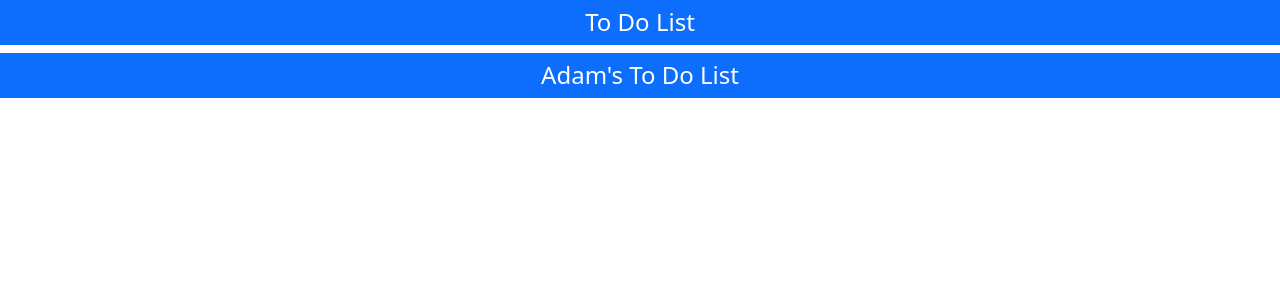
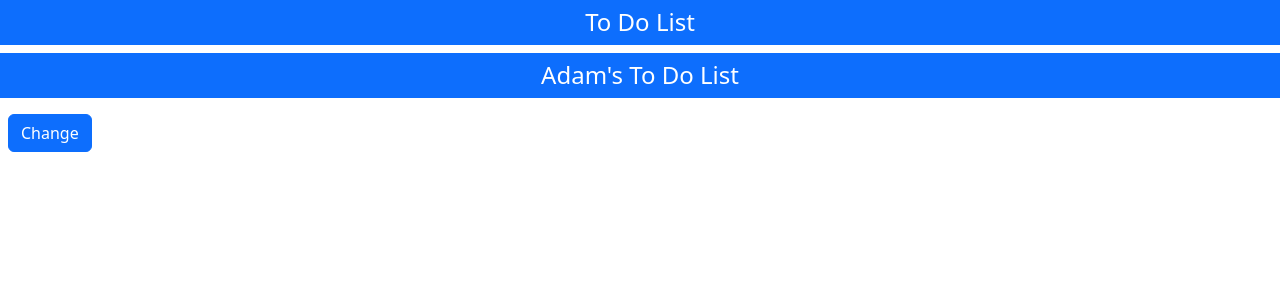
Before and after one commit to smartdev49/todo_react, a React (Create React App) app: page / in a window 1280 px wide. Shown: the top 300 px of the page. Built offline with nearby package versions, Linux system fonts and the light colour scheme.

Commit message:
change state value

```diff
--- a/src/App.js
+++ b/src/App.js
@@ -9,6 +9,13 @@
       userName: "Adam"
     }
   }
+
+  changeStateData = () => {
+    this.setState({
+      userName: this.state.userName === "Adam" ? "Bob" : "Adam"
+    })
+  }
+
   render() {
     return (
       <>
@@ -19,9 +26,12 @@
         </div>
         <div>
           <h4 className="bg-primary text-white text-center p-2">
-            {this.state.userName}'s To Do List
+            { this.state.userName }'s To Do List
           </h4>
         </div>
+        <button className="btn btn-primary m-2" onClick={ this.changeStateData }>
+          Change
+        </button>
       </>
     )
   }
```
